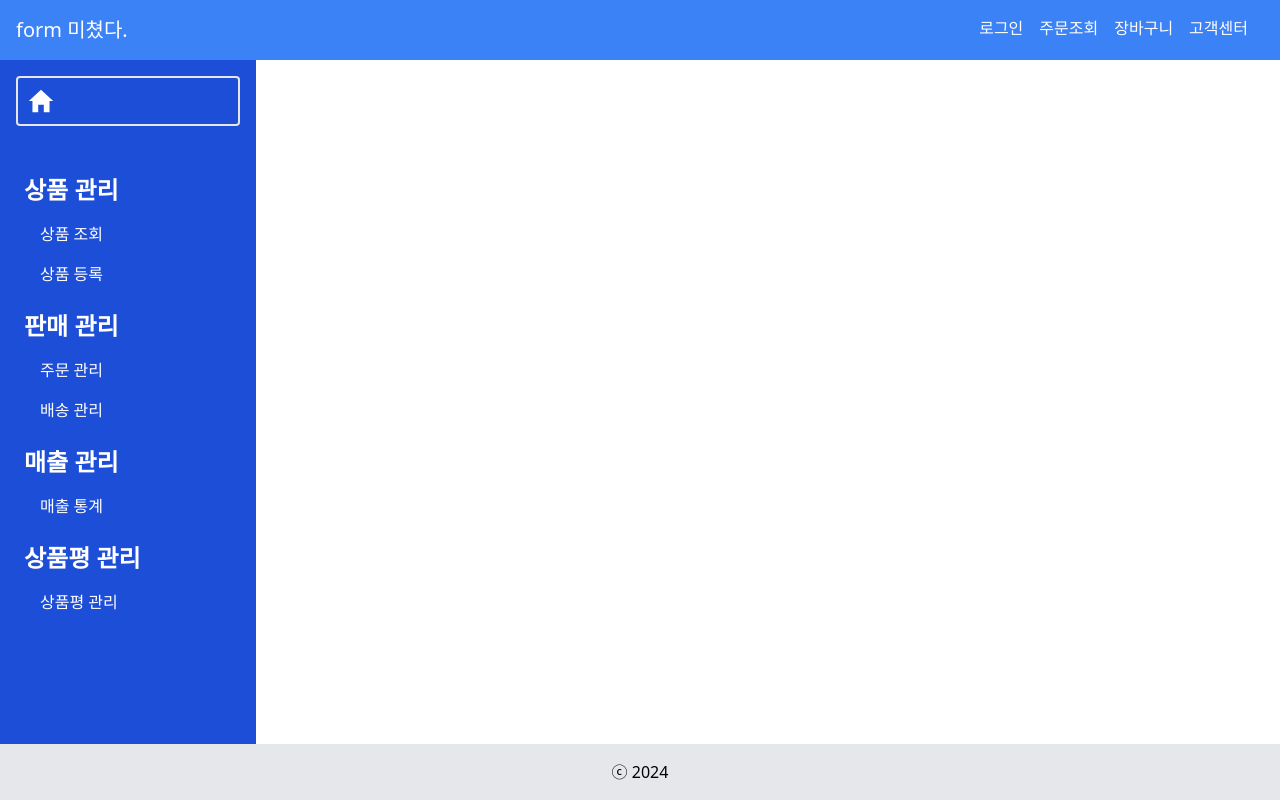
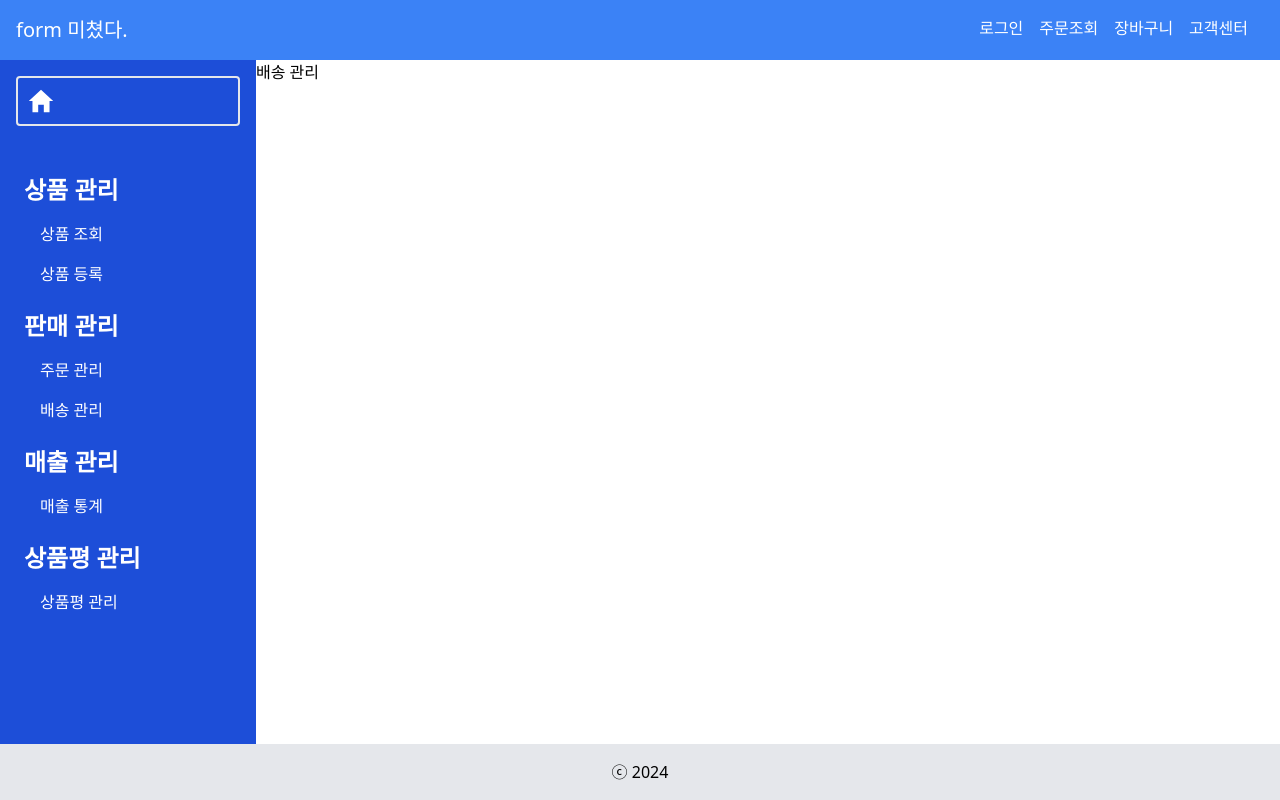
Before and after one commit to KDT-IaaS-Class-One-Group/KDT-IaaS-4team-ERP, a Next.js app: page /admin/delivery-manage in a window 1280 px wide. Built offline with nearby package versions, Linux system fonts and the light colour scheme.

Commit message:
feat: 레이아웃 임시 수정

```diff
--- a/app/admin/layout.tsx
+++ b/app/admin/layout.tsx
@@ -6,5 +6,10 @@ export default function RootLayout({
 }: {
   children: React.ReactNode;
 }) {
-  return <Sidebar />;
+  return (
+    <div className='flex h-full'>
+      <Sidebar />
+      {children}
+    </div>
+  );
 }
```
Also changed, not shown: app/admin/page.tsx (+12 -2 lines).
